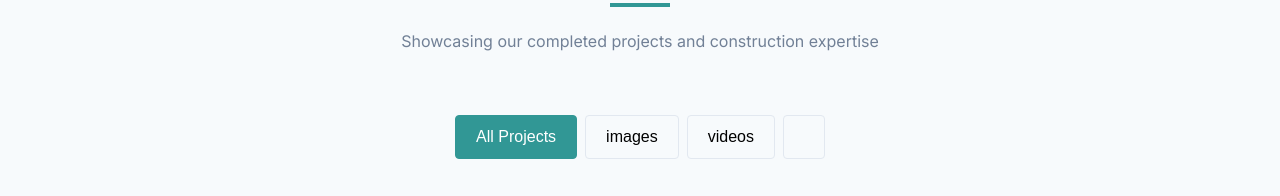
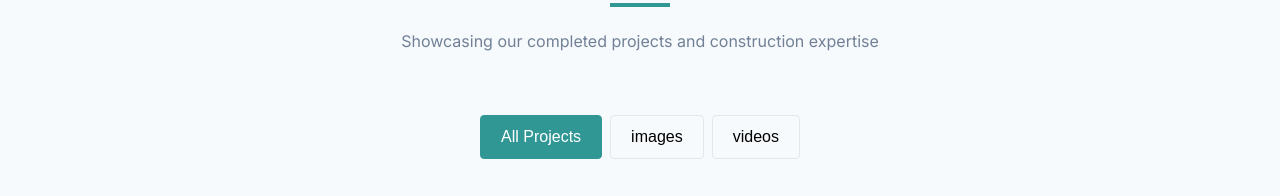
Before and after one commit to Tseprosper1234/ignaconstruction, a plain HTML site: page index.html in a window 1280 px wide. Shown: the part 3041-3237 px from the top of the page. Drawn offline with Linux system fonts and the light colour scheme; files whose address does not match are found by name.

```diff
--- a/index.html
+++ b/index.html
@@ -1145,7 +1145,6 @@
                     <button class="filter-btn active" data-filter="all" role="tab" aria-selected="true">All Projects</button>
                     <button class="filter-btn" data-filter="residential" role="tab" aria-selected="false">images</button>
                     <button class="filter-btn" data-filter="commercial" role="tab" aria-selected="false">videos</button>
-                    <button class="filter-btn" data-filter="construction" role="tab" aria-selected="false"></button>
                 </div>
 
                 <div class="portfolio-grid" id="portfolioGrid">
```
